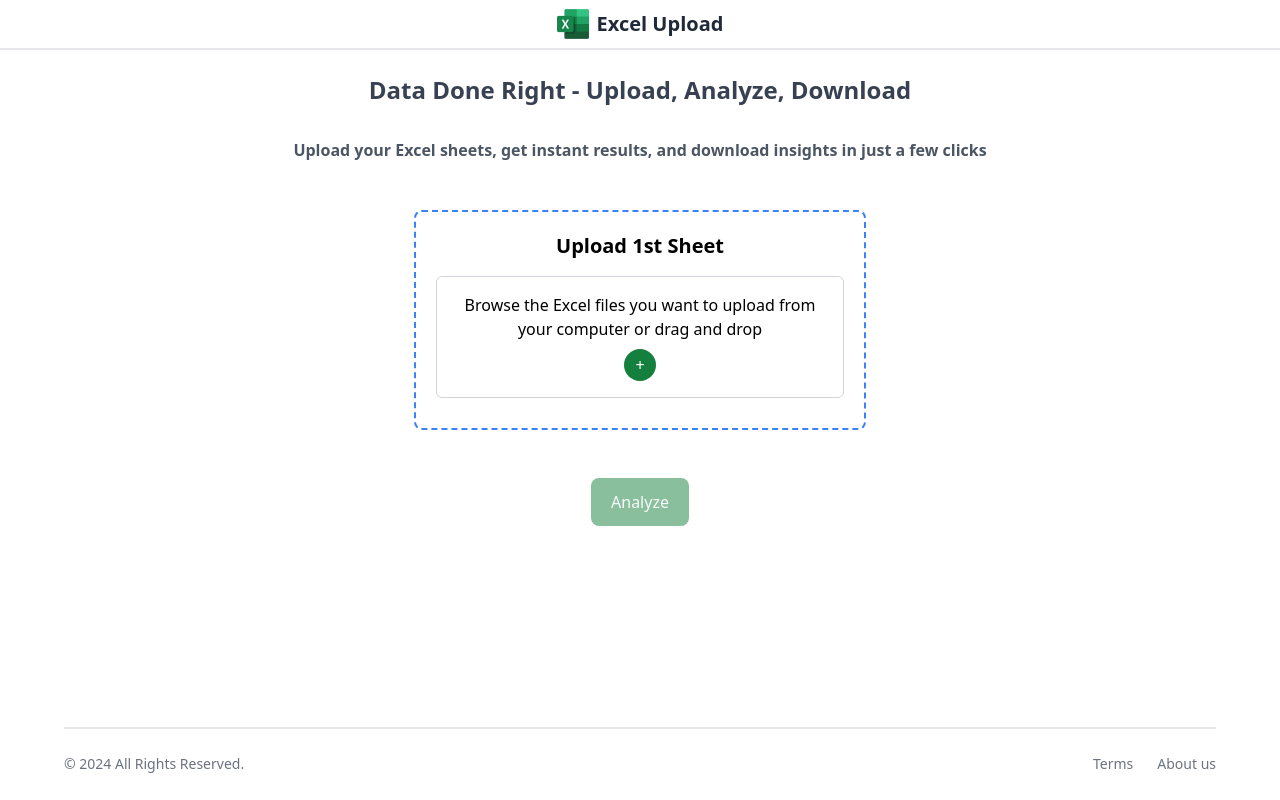
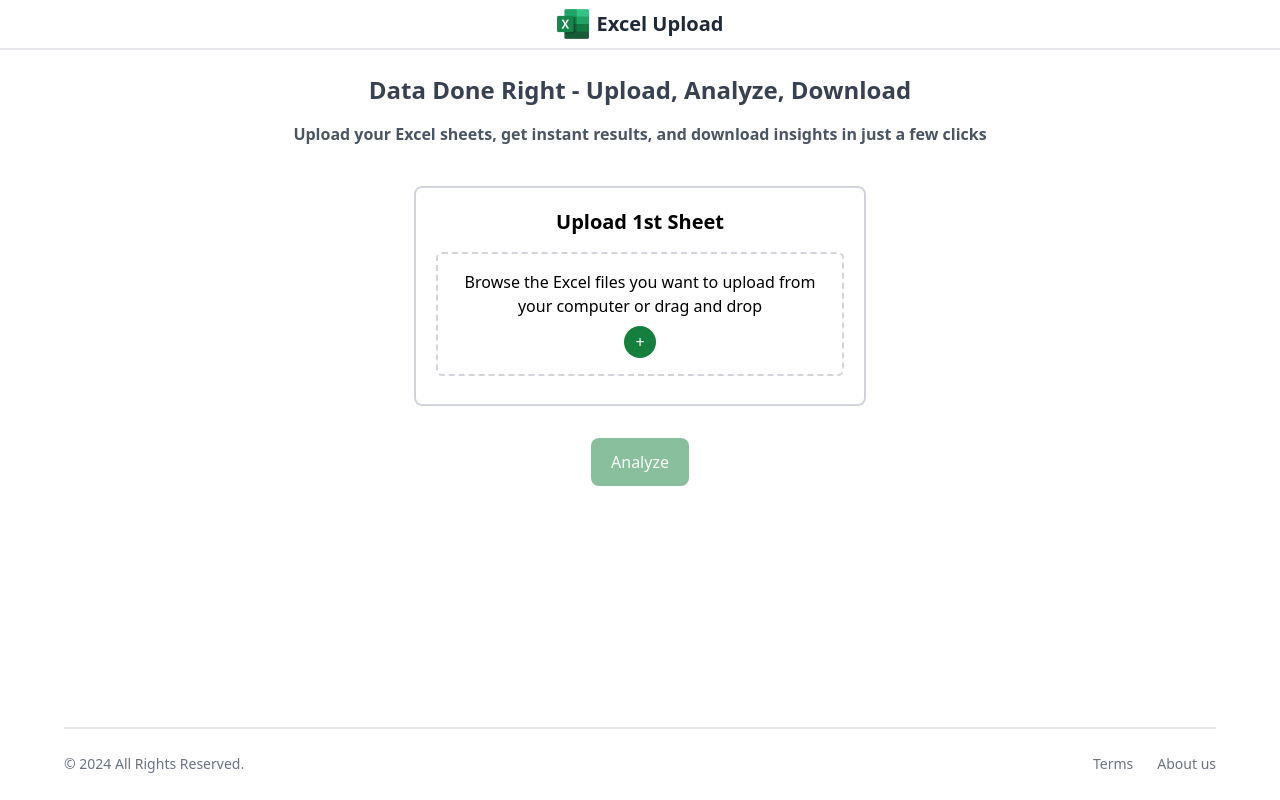
Before and after one commit to Vishal-1004/Excel-Sheet-Analysis-College-Automation-Project-, a React (Vite) app: page / in a window 1280 px wide. Built offline with nearby package versions, Linux system fonts and the light colour scheme.

Commit message:
Design enhanced

```diff
--- a/package.json
+++ b/package.json
@@ -12,7 +12,10 @@
   "dependencies": {
     "framer-motion": "^11.5.4",
     "react": "^18.3.1",
-    "react-dom": "^18.3.1"
+    "react-dom": "^18.3.1",
+    "react-router-dom": "^6.26.2",
+    "react-toastify": "^10.0.5",
+    "xlsx": "^0.18.5"
   },
   "devDependencies": {
     "@eslint/js": "^9.9.0",
--- a/src/App.jsx
+++ b/src/App.jsx
@@ -1,3 +1,4 @@
+import { Route, Routes } from "react-router-dom";
 import { Footer, Navbar } from "./Components";
 import { Home } from "./Pages";
 
@@ -5,11 +6,10 @@ const App = () => {
   return (
     <div className="min-h-screen flex flex-col">
       <Navbar />
-
-      <div className="flex-grow">
-        <Home />
-      </div>
-
+      <Routes>
+        <Route path="/" element={<Home />} />
+        <Route path="/terms-conditions" element={<Home />} />
+      </Routes>
       <Footer />
     </div>
   );
--- a/src/Components/ExcelUpload.jsx
+++ b/src/Components/ExcelUpload.jsx
@@ -1,22 +1,43 @@
-import React,{ useState } from 'react';
-import { motion } from 'framer-motion';
+import { useState } from "react";
+import { read, utils } from "xlsx";
 
 const ExcelUpload = ({ heading, onFileChange }) => {
-  const [fileName, setFileName] = useState('');
+  const [fileName, setFileName] = useState("");
 
-  const handleFileChange = (event) => {
+  const handleFileChange = async (event) => {
     const file = event.target.files[0];
     if (file) {
       setFileName(file.name);
+
+      const data = await file.arrayBuffer();
+      const workbook = read(data);
+
+      const workSheet = workbook.Sheets[workbook.SheetNames[0]];
+
+      // Convert sheet to JSON and fetch the headers
+      const jsonData = utils.sheet_to_json(workSheet, {
+        header: 1,
+        defval: "",
+      });
+      const headers = jsonData[0]; // First row contains the headers
+
+      // Check for required headers
+      const hasRegistrationNumber = headers.includes("Registration Number");
+      const hasQuestionNumber = headers.includes("Question Number");
+
+      if (hasRegistrationNumber && hasQuestionNumber) {
+        console.log("Both headers found:", headers);
+      } else {
+        console.log("Missing headers. Found headers:", headers);
+      }
+
       onFileChange(file);
     }
   };
 
   return (
-    <div className="border-2 mt-4 border-dashed border-blue-500 p-5 rounded-lg text-center w-[90vw] sm:w-1/2 md:w-2/3 md:h-[220px] mx-auto">
-      <h2 className="text-xl font-semibold mb-4">
-        {heading}
-      </h2>
+    <div className="border-2 mt-4 border-gray-300 p-5 rounded-lg text-center w-[90vw] sm:w-1/2 md:w-2/3 md:h-[220px] mx-auto ">
+      <h2 className="text-xl font-semibold mb-4">{heading}</h2>
 
       <div className="relative inline-block w-full">
         <input
@@ -28,9 +49,10 @@ const ExcelUpload = ({ heading, onFileChange }) => {
         />
         <label
           htmlFor={`file-upload-${heading}`}
-          className="block cursor-pointer border border-gray-300 rounded-md p-4 hover:bg-gray-100 transition"
+          className="block cursor-pointer border-2 border-dashed border-gray-300 rounded-md p-4 hover:bg-gray-100 transition"
         >
-          Browse the Excel files you want to upload from your computer or drag and drop
+          Browse the Excel files you want to upload from your computer or drag
+          and drop
           <div className="bg-green-700 text-white rounded-full w-8 h-8 flex items-center justify-center mt-2 mx-auto">
             +
           </div>
--- a/src/Pages/Home.jsx
+++ b/src/Pages/Home.jsx
@@ -32,14 +32,16 @@ function Home(){
     }
   };
 
-  return(
-    <div className="flex flex-col justify-center items-center gap-4 py-6 text-center px-2">
-      <h1 className="font-bold text-gray-700 text-2xl mb-4">
+  return (
+    <div className="flex-grow">
+      <div className="flex flex-col justify-center items-center gap-2 py-6 text-center px-2">
+        <h1 className="font-bold text-gray-700 text-2xl mb-2">
           Data Done Right - Upload, Analyze, Download
         </h1>
 
         <h3 className="font-semibold text-gray-600 text-md mb-4">
-        Upload your Excel sheets, get instant results, and download insights in just a few clicks
+          Upload your Excel sheets, get instant results, and download insights
+          in just a few clicks
         </h3>
 
         <motion.div
@@ -61,7 +63,8 @@ function Home(){
 
         {firstFileName && (
           <p className="text-green-600 mt-2">
-          Uploaded 1st File: <span className="font-semibold">{firstFileName}</span>
+            Uploaded 1st File:{" "}
+            <span className="font-semibold">{firstFileName}</span>
           </p>
         )}
 
@@ -84,13 +87,14 @@ function Home(){
 
         {secondFileName && (
           <p className="text-green-600 mt-2">
-          Uploaded 2nd File: <span className="font-semibold">{secondFileName}</span>
+            Uploaded 2nd File:{" "}
+            <span className="font-semibold">{secondFileName}</span>
           </p>
         )}
 
         <button
           className={`mt-4 bg-green-700 text-gray-100 px-5 py-3 rounded-lg transition-all ${
-          !secondSheetUploaded ? 'opacity-50 cursor-not-allowed' : ''
+            !secondSheetUploaded ? "opacity-50 cursor-not-allowed" : ""
           }`}
           disabled={!secondSheetUploaded}
           onClick={handleAnalyzeClick}
@@ -98,7 +102,8 @@ function Home(){
           Analyze
         </button>
       </div>
-  )
+    </div>
+  );
 };
 
 export default Home;
--- a/src/main.jsx
+++ b/src/main.jsx
@@ -2,9 +2,12 @@ import { StrictMode } from "react";
 import { createRoot } from "react-dom/client";
 import App from "./App.jsx";
 import "./Style/index.css";
+import { BrowserRouter } from "react-router-dom";
 
 createRoot(document.getElementById("root")).render(
   <StrictMode>
-    <App />
+    <BrowserRouter>
+      <App />
+    </BrowserRouter>
   </StrictMode>
 );
```
Also changed, not shown: 1 other file (tests, documents, lock files or other folders). Lines whose indentation alone changed are shown as unchanged.
